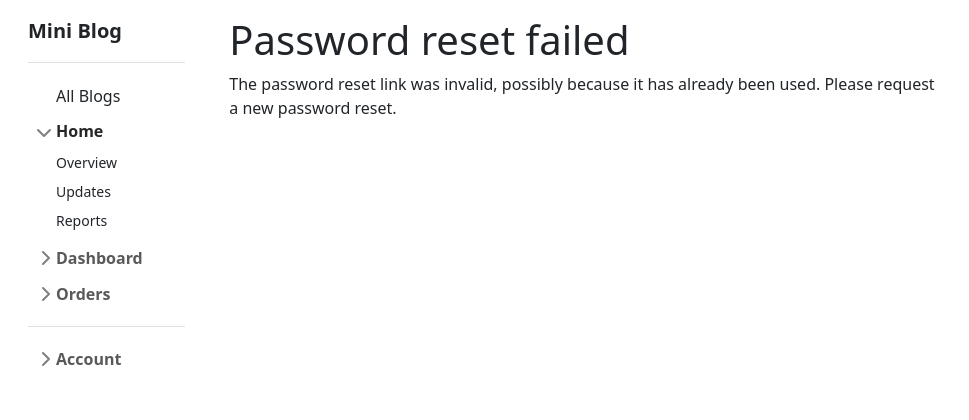
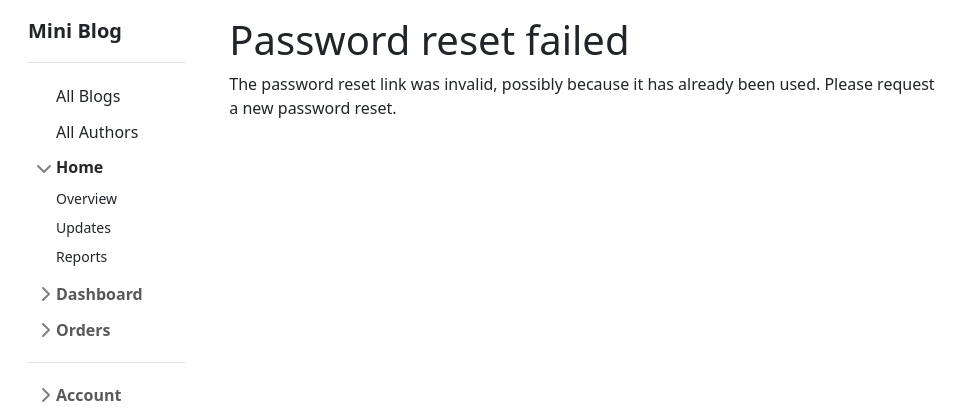
Before and after one commit to kavianam/mini-blog, a Django app: page /accounts/reset/1/1/ in a window 1280 px wide. Shown: the top 420 px of the page, without its empty margins (0-969 px from the left). Run offline with Django 3.2, Linux system fonts and the light colour scheme; some libraries are stand-ins or nearby versions.

Commit message:
Add author-list link to the sidebar

```diff
--- a/blog/templates/blog/base.html
+++ b/blog/templates/blog/base.html
@@ -24,9 +24,18 @@
                          </a>
 {#    <ul class="nav nav-pills flex-column mb-auto">#}
                          <ul class="list-unstyled ps-0">
+
                              <li class="mb-1 btn-toggle-nav">
-                                 <a href="{% url "blog-list" %}" class="link-dark fw-normal text-decoration-none">All Blogs</a>
+                                 <a href="{% url "blog-list" %}" class="link-dark fw-normal text-decoration-none">
+                                     All Blogs
+                                 </a>
                              </li>
+                             <li class="mb-1 btn-toggle-nav">
+                                 <a href="{% url "author-List" %}" class="link-dark fw-normal text-decoration-none">
+                                     All Authors
+                                 </a>
+                             </li>
+
                              <li class="mb-1">
                                  <button class="btn btn-toggle align-items-center rounded collapsed" data-bs-toggle="collapse" data-bs-target="#home-collapse" aria-expanded="true">
                                      Home
```
